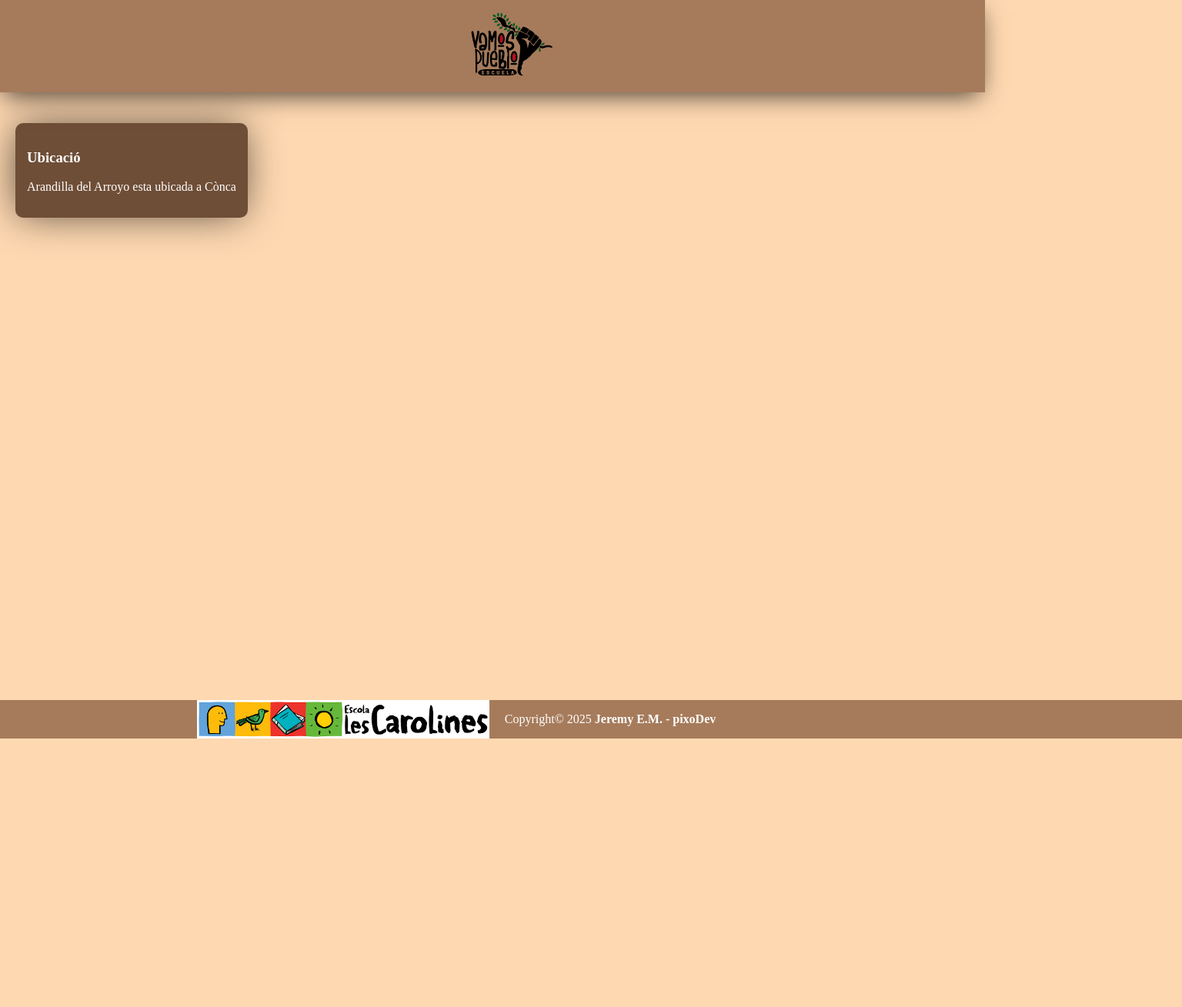
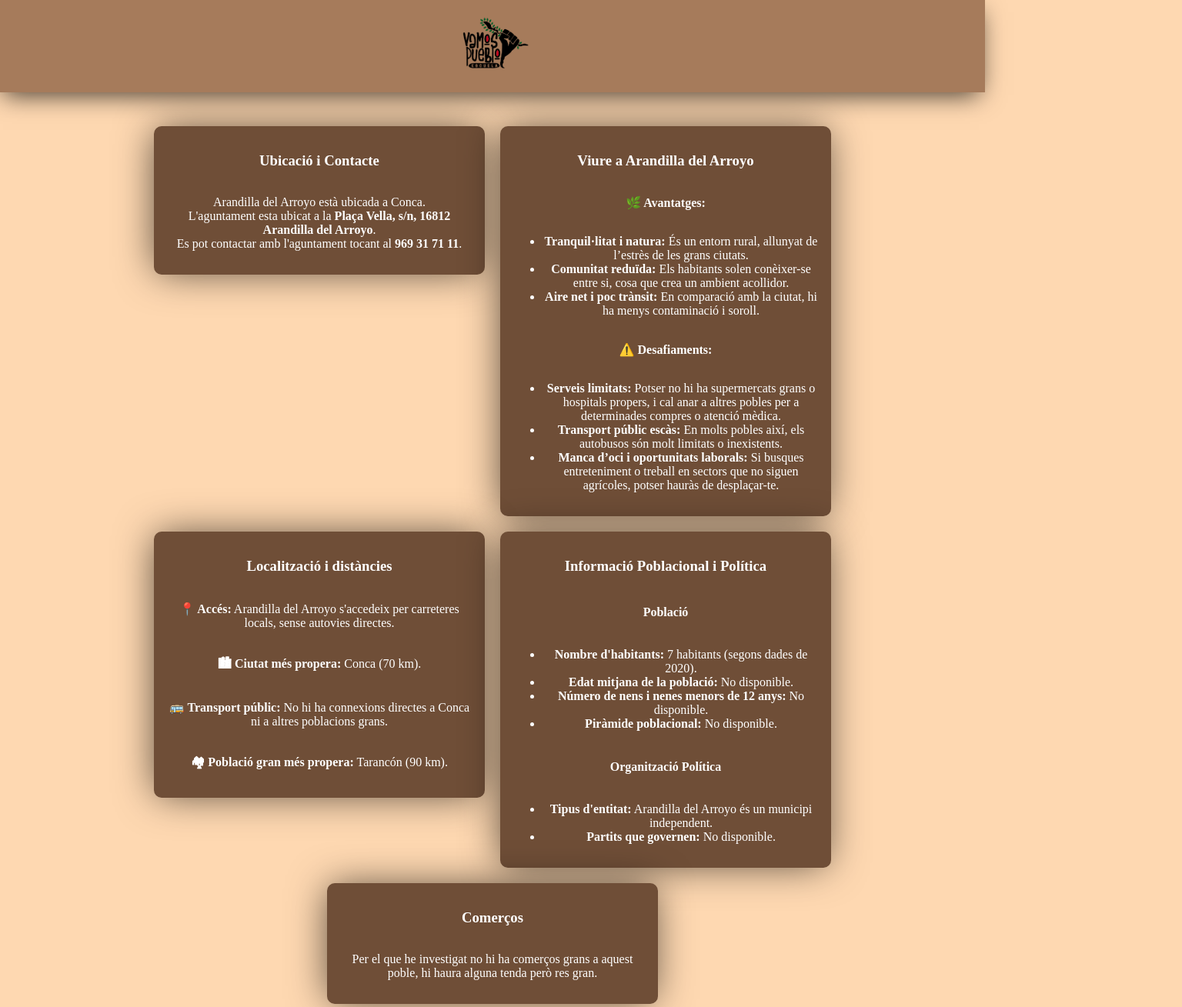
Before and after one commit to jprogramer211/final-proyect-gih, a plain HTML site: page src/main/index.html in a window 1280 px wide. Shown: the top 1309 px of the page at 77% size, 1536 px wide, since content can reach past the window. Before the commit the page ends 960 px from the top, so only its background shows below. Drawn offline with Linux system fonts and the light colour scheme.

Commit message:
Update 2

```diff
--- a/src/main/index.html
+++ b/src/main/index.html
@@ -3,7 +3,7 @@
 <head>
     <meta charset="UTF-8">
     <meta name="viewport" content="width=device-width, initial-scale=1.0">
-    <title>Arandilla del Arroyo- Projecte final GiH | by:pixoDev</title>
+    <title>Arandilla del Arroyo - Projecte final GiH | by: pixoDev</title>
     <link rel="stylesheet" href="style.css">
     <link rel="shortcut icon" href="../imgs/logo-vamos-escola.ico" type="image/x-icon">
 </head>
@@ -13,15 +13,67 @@
             <img src="../imgs/logo-vamos-escola-Photoroom.png" alt="" class="logo-img">
         </div>
     </header>
-    <section class="target" id="ubication">
-        <h3>Ubicació</h3>
-        <p>Arandilla del Arroyo esta ubicada a Cònca</p>
-    </section>
+
+    <main>
+        <section class="target-container">
+            <div class="target">
+                <h3>Ubicació i Contacte</h3>
+                <p>Arandilla del Arroyo està ubicada a Conca. <br>
+                    L'aguntament esta ubicat a la <strong>Plaça Vella, s/n, 16812 Arandilla del Arroyo</strong>. <br>
+                    Es pot contactar amb l'aguntament tocant al <strong>969 31 71 11</strong>.
+                </p>
+            </div>
+            <div class="target" id="living">
+                <h3>Viure a Arandilla del Arroyo</h3>
+                <p><strong>🌿 Avantatges:</strong></p>
+                <ul>
+                    <li><strong>Tranquil·litat i natura:</strong> És un entorn rural, allunyat de l’estrès de les grans ciutats.</li>
+                    <li><strong>Comunitat reduïda:</strong> Els habitants solen conèixer-se entre si, cosa que crea un ambient acollidor.</li>
+                    <li><strong>Aire net i poc trànsit:</strong> En comparació amb la ciutat, hi ha menys contaminació i soroll.</li>
+                </ul>
+                <p><strong>⚠️ Desafiaments:</strong></p>
+                <ul>
+                    <li><strong>Serveis limitats:</strong> Potser no hi ha supermercats grans o hospitals propers, i cal anar a altres pobles per a determinades compres o atenció mèdica.</li>
+                    <li><strong>Transport públic escàs:</strong> En molts pobles així, els autobusos són molt limitats o inexistents.</li>
+                    <li><strong>Manca d’oci i oportunitats laborals:</strong> Si busques entreteniment o treball en sectors que no siguen agrícoles, potser hauràs de desplaçar-te.</li>
+                </ul>
+            </div>
+            <div class="target" id="location">
+                <h3>Localització i distàncies</h3>
+                <p><strong>📍 Accés:</strong> Arandilla del Arroyo s'accedeix per carreteres locals, sense autovies directes.</p>
+                <p><strong>🏙 Ciutat més propera:</strong> Conca (70 km).</p>
+                <p><strong>🚌 Transport públic:</strong> No hi ha connexions directes a Conca ni a altres poblacions grans.</p>
+                <p><strong>🏘 Població gran més propera:</strong> Tarancón (90 km).</p>
+            </div>
+
+            <!-- Afegim la secció amb la informació poblacional i política -->
+            <div class="target" id="demographics">
+                <h3>Informació Poblacional i Política</h3>
+                <h4>Població</h4>
+                <ul>
+                    <li><strong>Nombre d'habitants:</strong> 7 habitants (segons dades de 2020).</li>
+                    <li><strong>Edat mitjana de la població:</strong> No disponible.</li>
+                    <li><strong>Número de nens i nenes menors de 12 anys:</strong> No disponible.</li>
+                    <li><strong>Piràmide poblacional:</strong> No disponible.</li>
+                </ul>
+                <h4>Organització Política</h4>
+                <ul>
+                    <li><strong>Tipus d'entitat:</strong> Arandilla del Arroyo és un municipi independent.</li>
+                    <li><strong>Partits que governen:</strong> No disponible.</li>
+                </ul>
+            </div>
+            <div class="target">
+                <h3>Comerços</h3>
+                <p>Per el que he investigat no hi ha comerços grans a aquest poble, hi haura alguna tenda però res gran.</p>
+            </div>
+        </section>
+    </main>
 
     <footer>
         <img src="../imgs/lescaroliens-logo.png" alt="Les Carolines Logo">
         <p>Copyright© 2025 <strong>Jeremy E.M. - pixoDev</strong></p>
     </footer>
+
     <script src="./script.js"></script>
 </body>
 </html>
--- a/src/main/style.css
+++ b/src/main/style.css
@@ -1,12 +1,14 @@
+/* CONFIGURACIÓN GENERAL */
 body {
     margin: 0;
-    padding-top: 20vh; /* Para evitar que el header tape el contenido */
-    display: grid;
-    grid-template-rows: auto 1fr auto; /* Tres filas: header, contenido y footer */
-    min-height: 100vh; /* Asegura que ocupe toda la altura de la pantalla */
+    padding: 0;
+    display: flex;
+    flex-direction: column;
+    min-height: 100vh; /* Asegura que el footer quede abajo */
     background-color: #FED8B1;
-    overflow-x: hidden;
 }
+
+/* HEADER FIJO */
 header {
     height: 15vh;
     width: 100%;
@@ -16,50 +18,67 @@ header {
     position: fixed;
     top: 0;
     left: 0;
-    grid-row: 1;
-}
-.logo-img {
-    height: 15vh;
-    margin-left: 40px;
-    min-height: 10vh;
     display: flex;
     justify-content: center;
     align-items: center;
 }
-.logo {
+
+/* LOGO */
+.logo-img {
+    height: 12vh;
+    min-height: 10vh;
+}
+
+/* MAIN -> Ocupa todo el espacio disponible */
+main {
+    flex: 1; /* Ocupa todo el espacio libre y empuja el footer hacia abajo */
     display: flex;
     justify-content: center;
     align-items: center;
+    padding-top: 18vh; /* Para que no lo tape el header */
 }
+
+/* CONTENEDOR DE TARJETAS */
+.target-container {
+    display: flex;
+    flex-wrap: wrap; /* Hace que pasen a la línea de abajo cuando no haya espacio */
+    justify-content: center; /* Centra las tarjetas */
+    align-items: flex-start; /* Permite que las tarjetas tengan alturas diferentes */
+    gap: 20px; /* Espacio entre tarjetas */
+    padding: 20px;
+    max-width: 90vw; /* Para que no se expandan demasiado en pantallas grandes */
+}
+
+/* TARJETAS */
 .target {
     background-color: #6F4E37;
-    display: inline-block;
-    height: fit-content;
-    width: fit-content;
-    -webkit-box-shadow: -2px 0px 51px -5px rgba(0,0,0,0.69);
--moz-box-shadow: -2px 0px 51px -5px rgba(0,0,0,0.69);
-box-shadow: -2px 0px 51px -5px rgba(0,0,0,0.69);
-    position: relative;
     padding: 15px;
     border-radius: 10px;
     color: white;
-    margin-left: 20px;
+    box-shadow: -2px 0px 51px -5px rgba(0,0,0,0.69);
+    text-align: center;
+    display: flex;
+    flex-direction: column;
+
+    /* ANCHO VARIABLE SEGÚN EL CONTENIDO */
+    width: auto;
+    min-width: 200px; /* Mínimo para que no sean muy pequeñas */
+    max-width: 400px; /* Máximo para que no sean demasiado grandes */
 }
+
+/* FOOTER FIJO EN LA PARTE INFERIOR */
 footer {
-    grid-row: 3; /* Coloca el footer en la tercera fila */
-    display: flex;
-    flex-direction: row;
-    align-items: center;
-    padding-left: 20vw;
     background-color: #A67B5B;
     color: white;
     text-align: center;
     height: 50px;
-    line-height: 50px; /* Alineación vertical del texto */
-    position: relative;
     width: 100%;
+    display: flex;
+    align-items: center;
+    justify-content: center;
 }
+
 footer img {
-    height: 50px;
-    margin-right: 20px;
+    height: 40px;
+    margin-right: 10px;
 }
```
